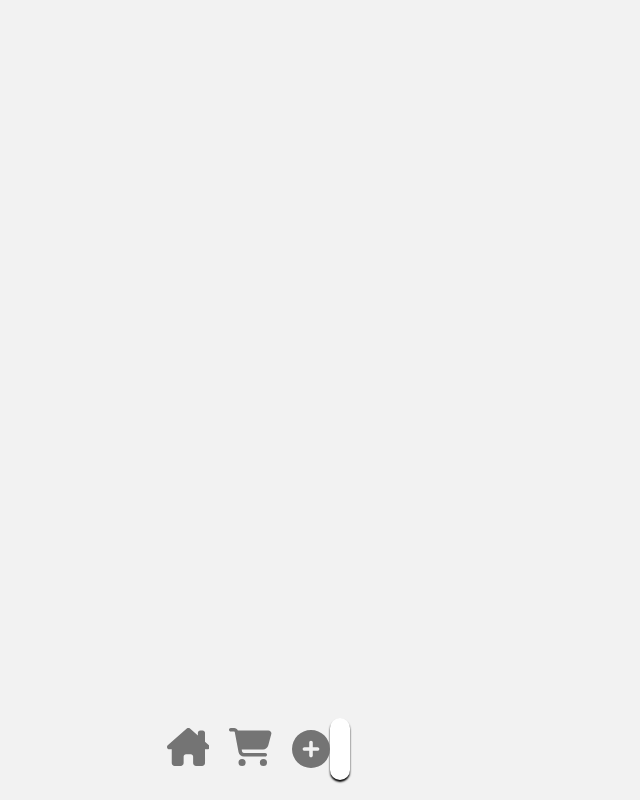
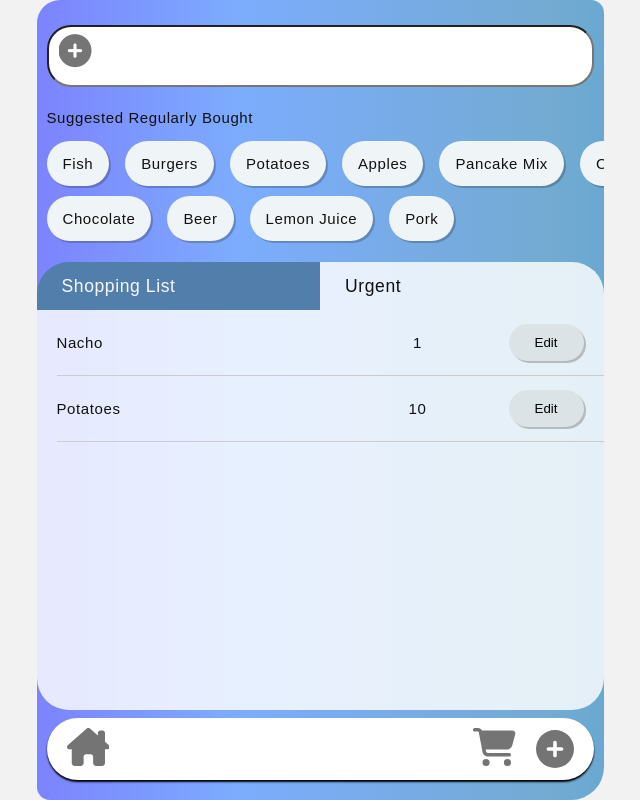
Before and after one commit to siramsay/shop-app-vue3, a Vue app: page /shop-list in a window 1280 px wide. Before the commit this address had no page. Shown: the whole page, without its empty margins (320-960 px from the left). Built offline with nearby package versions, Linux system fonts and the light colour scheme.

Commit message:
duplicate homeview to shoplist and create route

```diff
--- a/src/router/index.ts
+++ b/src/router/index.ts
@@ -1,5 +1,6 @@
 import { createRouter, createWebHistory } from 'vue-router'
 import HomeView from '../views/HomeView.vue'
+import ShoplistView from "@/views/ShoplistView.vue";
 //import ShoppingView from '../views/ShoppingView.vue';
 
 const router = createRouter({
@@ -9,6 +10,11 @@ const router = createRouter({
       path: '/',
       name: 'home',
       component: HomeView
+    },
+    {
+      path: '/shop-list',
+      name: 'shoplist',
+      component: ShoplistView
     },
     {
       path: '/shopping',
--- /dev/null
+++ b/src/views/ShoplistView.vue
@@ -0,0 +1,311 @@
+<script lang="ts">
+import ItemCard from "../components/ItemCard.vue";
+import AddItem from "../components/AddItem.vue";
+export default {
+  components: {
+    ItemCard,
+    AddItem
+  },
+  data() {
+    return {
+      currentList: true,
+      inputItem: '',
+      newItems: [],
+      selectNums: [],
+      shopListArray: [],
+      shopList: [
+        {index: 'Fish', product: 'Fish', quantity: 20},
+        {index: 'Burgers', product: 'Burgers', quantity: 4},
+        {index: 'Potatoes', product: 'Potatoes', quantity: 10, isUrgent: true},
+        {index: 'Apples', product: 'Apples', quantity: 12},
+        {index: 'Pancake Mix', product: 'Pancake Mix', quantity: 1},
+        {index: 'Coke', product: 'Coke', quantity: 2},
+        {index: 'Nacho', product: 'Nacho', quantity: 1, isUrgent: true},
+        {index: 'Almond  Milk', product: 'Almond Milk', quantity: 1},
+        {index: 'Cookies', product: 'Cookies', quantity: 1}
+      ],
+      placeHolder: '',
+      previousProduct: ['Fish', 'Burgers', 'Potatoes', 'Apples', 'Pancake Mix', 'Chicken', 'Chilli', 'Chocolate','Beer','Lemon Juice','Pork'],
+      preFilter: [],
+      filterText: ''
+    }
+  },
+  methods: {
+    focusInput() {
+      document.querySelector("input").focus();
+    },
+    makeSequence() {
+      this.selectNums = [...Array(101).keys()]  //  todo: slice/pop 0 off the front
+    },
+    clearPlaceholder () {
+      //if (this.inputItem.length === 0) {
+      //document.querySelector("input").removeAttribute('placeholder');
+      //document.querySelector("input").classList.add('add-item');
+      //}
+    },
+    addItem() {
+      if (this.inputItem.length > 0) {
+
+        // Need to remove white space and capitalize before checking if the input item is in the list
+
+        const trimmedInputItem = this.inputItem.trim();
+        const capitalizedTrimmedInputItem = trimmedInputItem.replace(/\b\w/g, l => l.toUpperCase());
+
+        this.createShopListArray();
+        const newStrIndex = this.shopListArray.indexOf(capitalizedTrimmedInputItem);
+
+        // if not in shop list add num is 1 : else item in shop list index is >= 0 then get quantity to add to num
+        if (newStrIndex === -1) {
+          this.newItems.push({index: this.inputItem, itemName: this.inputItem, num: 1});
+          this.inputItem = '';
+        } else {
+          this.newItems.push({
+            index: this.inputItem,
+            itemName: this.inputItem,
+            num: 0,
+            currentQuantity: this.shopList[newStrIndex].quantity,
+            message: `Item is already in list, you already have ${this.shopList[newStrIndex].quantity} ${this.inputItem}`
+          });
+          this.inputItem = '';
+        }
+
+        document.querySelector("input").blur();
+
+      } else {
+        alert("You need to add an item")
+      }
+    },
+    addPreviousItem(item:any, index:any) {
+
+      this.createShopListArray();
+      const newStrIndex = this.shopListArray.indexOf(item);
+      console.log(newStrIndex)
+
+      // Same block as addItem()
+      // if not in shop list add num is 1 : else item in shop list index is >= 0 then get quantity to add to num
+      if (newStrIndex === -1) {
+        this.newItems.push({index: index, itemName: item, num: 1});
+      } else {
+        this.newItems.push({
+          index: index,
+          itemName: item,
+          num: 0,
+          currentQuantity: this.shopList[newStrIndex].quantity,
+          message: `Item is already in list, you already have ${this.shopList[newStrIndex].quantity} ${item}`
+        });
+      }
+
+      this.inputItem = '';
+    },
+    cancelNewItem() {
+      this.newItems.pop();
+    },
+    createShopListArray() {
+      this.shopListArray = [];
+      for (let i = 0; i < this.shopList.length; i++) {
+        this.shopListArray.push(this.shopList[i].index);
+      }
+    },
+    //addToShopList(index, itemName, num, urgent, currentQuantity ) {
+    addToShopList(payload:object) {
+      if (payload.num > 0 || payload.currentQuantity  > 0) {
+        console.log(payload.itemName);
+
+        this.currentList = payload.currentList;
+        // Check for white space
+        const stringLength = payload.itemName.length;
+        const lastChar = payload.itemName.charAt(stringLength - 1);
+        const inValid = /\s/;
+        // str.replace(/\s+/g, '');  // removes all white space
+        const k = inValid.test(lastChar);
+
+        // Burger or Burgers
+        // Make Add button focus after enter
+
+        if (k) {
+          payload.itemName = payload.itemName.slice(0, -1); // trims last character
+        }
+
+        const trimNewStr = payload.itemName.trim();
+
+        const newStr = trimNewStr.replace(/\b\w/g, l => l.toUpperCase());
+        console.log('NS:', newStr);
+
+
+        // This could be moved and created again if a new item is added instead of each time.
+        this.createShopListArray();
+        const newStrIndex = this.shopListArray.indexOf(newStr);
+
+        if (newStrIndex === -1) {
+          this.shopList.push({
+            index: newStr,
+            product: newStr,
+            quantity: payload.num,
+            isUrgent: payload.urgent
+          })
+          //add the new task an object: property
+          // check is already in the shopping and offer to merge
+          console.log('test urgent',this.shopList);
+          this.newItems.splice(payload.index, 1);
+        } else {
+          this.shopList[newStrIndex].quantity = this.shopList[newStrIndex].quantity + payload.num;
+          this.shopList[newStrIndex].isUrgent = payload.urgent;
+          this.newItems.splice(payload.index, 1); //use to remove from add to list
+        }
+
+        // check is already in the shopping and offer to merge
+        this.previousProduct.includes(newStr) ? console.log('Already in the list') : this.previousProduct.push(newStr);
+        // if includes then push a mark to say it has been added before, removed, bought.
+        //document.querySelector("input.add-item").setAttribute('placeholder', "&#xF044");
+        //document.querySelector("input").style.fontSize = '2em';
+        document.querySelector("input").classList.remove('add-item');
+      } else {
+        alert("You need to add more than 0")
+      }
+    },
+
+    /* Sorts */
+    sortLowest() {
+      this.shopList.sort((a, b) => a.quantity > b.quantity ? 1 : -1);
+    },
+    sortHighest() {
+      this.shopList.sort((a, b) => a.quantity < b.quantity ? 1 : -1);
+    },
+    sortA() {
+      this.shopList.sort((a, b) => {
+        let pa = a.product.toLowerCase(),
+            pb = b.product.toLowerCase();
+
+        if (pa < pb) {
+          return -1;
+        }
+        if (pa > pb) {
+          return 1;
+        }
+        return 0;
+      });
+    },
+
+
+  },
+  computed: {
+    filteredFood() {
+      let filter = new RegExp(this.filterText, 'i')
+      return this.ratingsInfo.filter(el => el.title.match(filter))
+    },
+
+    urgentItems(){
+      return this.shopList.filter(e => e.isUrgent === true)
+    },
+    notUrgentItems(){
+      return this.shopList.filter(e => e.isUrgent === false)
+    },
+
+    filterPre() {
+
+      /* Filter
+  * Array.prototype.filter()
+  * String.prototype.match()
+  * */
+
+      let filter = new RegExp(this.inputItem, 'i')
+      return this.previousProduct.filter(el => el.match(filter));
+
+    }
+  },
+  // Moved to component
+  /*created() {
+    this.makeSequence();
+  } */
+}
+
+</script>
+
+<template>
+
+  <section class="input">
+    <input
+        type="text"
+        v-model="inputItem"
+        v-on:keyup.enter="addItem"
+        placeholder="&#xf055 "
+        style="font-family:Arial, FontAwesome, 'sans-serif'; font-size: 1em"
+    >
+  </section>
+
+  <!-- Start Screen -->
+  <div class="suggestion-outer-wrapper" v-if="newItems.length === 0 && !inputItem">
+    <h4>Suggested Regularly Bought</h4>
+    <div class="suggestion-wrapper">
+      <ul id="suggestion">
+        <li v-for="(item, index) in previousProduct"
+            v-on:click="addPreviousItem(item, index)">{{ item }}</li>
+      </ul>
+    </div>
+  </div>
+
+  <!-- Suggestion: Preemptive Previous Product Suggestion -->
+  <div v-if="inputItem.length > 0" class="suggestion-outer-wrapper preemptive-suggestions">
+    <div class="suggestion-wrapper" v-if="previousProduct">
+      <div v-if="inputItem" class="previous-wrapper">
+        <ul id="previous">
+          <li id="prev"
+              v-for="(item, index) in filterPre"
+              v-on:click="addPreviousItem(item, index)">{{ item }}
+          </li>
+        </ul>
+      </div>
+    </div>
+  </div>
+
+  <!-- Add Item(S) -->
+
+  <!-- v-for="newItem in newItems" :item="newItems"-->
+  <div style="position: relative;" class="suggestion-outer-wrapper add-item" v-if="newItems.length > 0 && !inputItem.length">
+    <AddItem
+        :new-items="newItems"
+        v-on:cancel-item="cancelNewItem"
+        v-on:add-to-shop-list="addToShopList"
+    />
+  </div>
+  <!-- :key="`newItem-${newItems.id}`" key only need in v-for  -->
+
+  <!-- Lists -->
+
+  <div class="tabs">
+    <h3 v-on:click="currentList = false" v-bind:class="(currentList)?'blue':''">Shopping List</h3>
+    <h3 v-on:click="currentList = true" v-bind:class="(!currentList)?'orange':''">Urgent</h3>
+  </div>
+
+  <!-- isUrgent -->
+  <section v-if="currentList" class="sl-wrapper">
+    <div class="sl-inner-wrapper">
+      <div class="sl">
+        <ul>
+          <ItemCard
+              v-for="item in urgentItems.slice().reverse()"
+              :item="item"
+              :key="`item-${item.index}`"
+          />
+        </ul>
+      </div>
+    </div>
+  </section>
+  <!-- all -->
+  <section v-else class="sl-wrapper">
+    <div class="sl-inner-wrapper">
+      <div class="sl">
+        <ul>
+          <ItemCard
+              v-for="item in shopList.slice().reverse()"
+              :item="item"
+              :key="`item-${item.index}`"
+          />
+        </ul>
+      </div>
+    </div>
+  </section>
+
+  <!-- End Lists -->
+
+</template>
```
